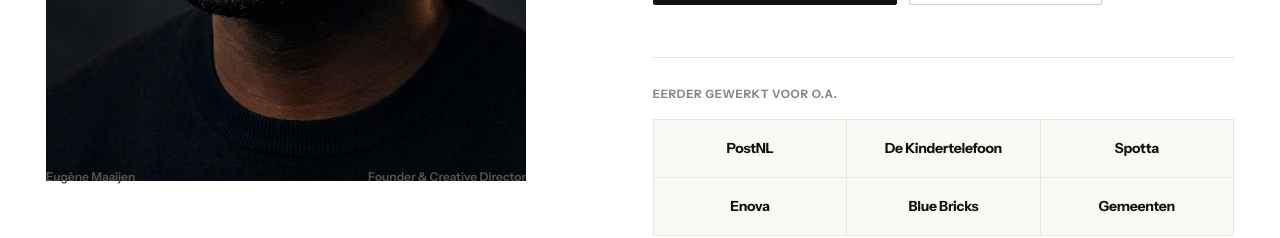
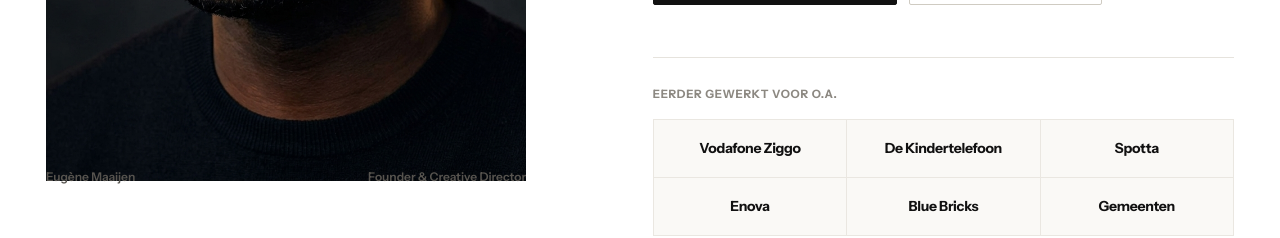
Before and after one commit to eusssm/Studio-Maaijen, a Next.js app: page / in a window 1280 px wide. Shown: the part 5160-5398 px from the top of the page. Built offline with nearby package versions, Linux system fonts and the light colour scheme.

Commit message:
Clients: replace PostNL with Vodafone Ziggo in fallback list and parser

```diff
--- a/src/components/HomeClient.jsx
+++ b/src/components/HomeClient.jsx
@@ -19,7 +19,7 @@ import { normalizePackages } from '../../lib/packages';
 import '../app/drukklaar.css';
 import '../app/mobius-scandi.css';
 
-const DEFAULT_CLIENTS = ['PostNL', 'De Kindertelefoon', 'Spotta', 'Enova', 'Blue Bricks', 'Gemeenten'];
+const DEFAULT_CLIENTS = ['Vodafone Ziggo', 'De Kindertelefoon', 'Spotta', 'Enova', 'Blue Bricks', 'Gemeenten'];
 
 const CASE_SUBTITLE_OVERRIDES = {
   'de-kindertelefoon': 'Een platform dat luistert: redesign voor 45 jaar vertrouwen',
@@ -386,7 +386,7 @@ export default function HomeClient({ homepage, projects = [], testimonials = [],
   const clients = h.aboutClients
     ? h.aboutClients
         .split(',')
-        .map(c => c.trim().replace(/^Blubricks$/i, 'Blue Bricks'))
+        .map(c => c.trim().replace(/^Blubricks$/i, 'Blue Bricks').replace(/^PostNL$/i, 'Vodafone Ziggo'))
     : DEFAULT_CLIENTS;
 
   const featuredProjects = projects.slice(0, 4);
```
